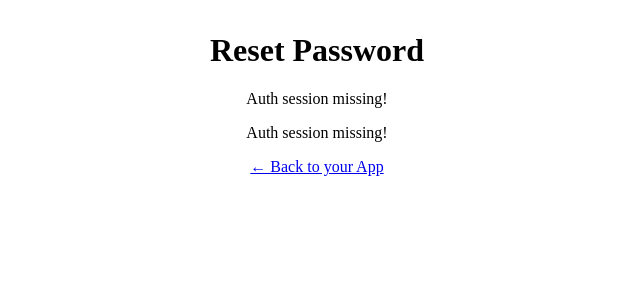
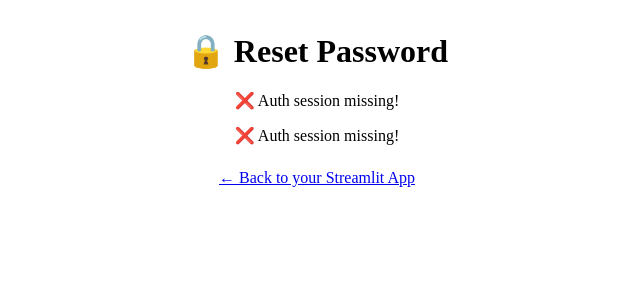
Before and after one commit to dbergman282/supabase-reset-ui, a Next.js app: page / in a window 1280 px wide. Shown: the top 300 px of the page, without its empty margins (323-963 px from the left). Built offline with nearby package versions, Linux system fonts and the light colour scheme; no server answers.

Commit message:
Update page.tsx

```diff
--- a/app/page.tsx
+++ b/app/page.tsx
@@ -2,6 +2,7 @@
 import { useState, useEffect } from "react";
 import { createClient } from "@supabase/supabase-js";
 
+// ✅ Supabase client with env vars
 const supabase = createClient(
   process.env.NEXT_PUBLIC_SUPABASE_URL!,
   process.env.NEXT_PUBLIC_SUPABASE_ANON_KEY!
@@ -9,9 +10,11 @@ const supabase = createClient(
 
 export default function ResetPassword() {
   const [password, setPassword] = useState("");
+  const [confirmPassword, setConfirmPassword] = useState("");
   const [session, setSession] = useState(null);
   const [message, setMessage] = useState("");
 
+  // ✅ On page load: parse #access_token + set session
   useEffect(() => {
     const hash = window.location.hash;
     const params = new URLSearchParams(hash.substring(1));
@@ -25,48 +28,93 @@ export default function ResetPassword() {
       }).then(({ data, error }) => {
         if (error) {
           console.error(error);
-          setMessage("Failed to set session");
+          setMessage("❌ Failed to set session");
         } else {
           setSession(data.session);
         }
       });
     } else {
-      setMessage("Auth session missing!");
+      setMessage("❌ Auth session missing!");
     }
   }, []);
 
+  // ✅ Matches your Streamlit password rules
+  function passwordValid(password: string) {
+    return (
+      password.length >= 8 &&
+      /[A-Za-z]/.test(password) &&
+      /\d/.test(password) &&
+      /[!@#$%^&*(),.?":{}|<>]/.test(password)
+    );
+  }
+
+  // ✅ Update handler: checks match + rules
   const handleUpdate = async () => {
+    setMessage("");
+
+    if (password !== confirmPassword) {
+      setMessage("❌ Passwords do not match.");
+      return;
+    }
+
+    if (!passwordValid(password)) {
+      setMessage(
+        "❌ Password must be at least 8 characters, include a letter, a number, and a special character."
+      );
+      return;
+    }
+
     const { error } = await supabase.auth.updateUser({ password });
     if (error) {
       console.error(error);
-      setMessage(error.message);
+      setMessage(`❌ ${error.message}`);
     } else {
-      setMessage("✅ Password updated! Return to your app to log in.");
+      setMessage("✅ Password updated! You can return to your app.");
     }
   };
 
   return (
     <main style={{ maxWidth: 400, margin: "2rem auto", textAlign: "center" }}>
-      <h1>Reset Password</h1>
+      <h1>🔒 Reset Password</h1>
+
       {session ? (
         <>
+          <p style={{ fontSize: "0.9rem", margin: "0.5rem 0", color: "#555" }}>
+            Your new password must:
+            <br />• Be at least 8 characters
+            <br />• Include a letter, a number, and a special character
+          </p>
+
           <input
             type="password"
             placeholder="New password"
             value={password}
             onChange={(e) => setPassword(e.target.value)}
-            style={{ margin: "1rem 0", padding: "0.5rem", width: "100%" }}
+            style={{ margin: "0.5rem 0", padding: "0.5rem", width: "100%" }}
           />
+
+          <input
+            type="password"
+            placeholder="Confirm new password"
+            value={confirmPassword}
+            onChange={(e) => setConfirmPassword(e.target.value)}
+            style={{ margin: "0.5rem 0", padding: "0.5rem", width: "100%" }}
+          />
+
           <button onClick={handleUpdate} style={{ padding: "0.5rem 1rem" }}>
             Update Password
           </button>
         </>
       ) : (
-        <p>{message || "Loading..."}</p>
+        <p>{message || "Loading session..."}</p>
       )}
-      {message && <p>{message}</p>}
-      <p style={{ marginTop: "1rem" }}>
-        <a href="https://gamificationinstructorapp.streamlit.app">← Back to your App</a>
+
+      {message && <p style={{ marginTop: "1rem" }}>{message}</p>}
+
+      <p style={{ marginTop: "1.5rem" }}>
+        <a href="https://gamificationinstructorapp.streamlit.app">
+          ← Back to your Streamlit App
+        </a>
       </p>
     </main>
   );
```
